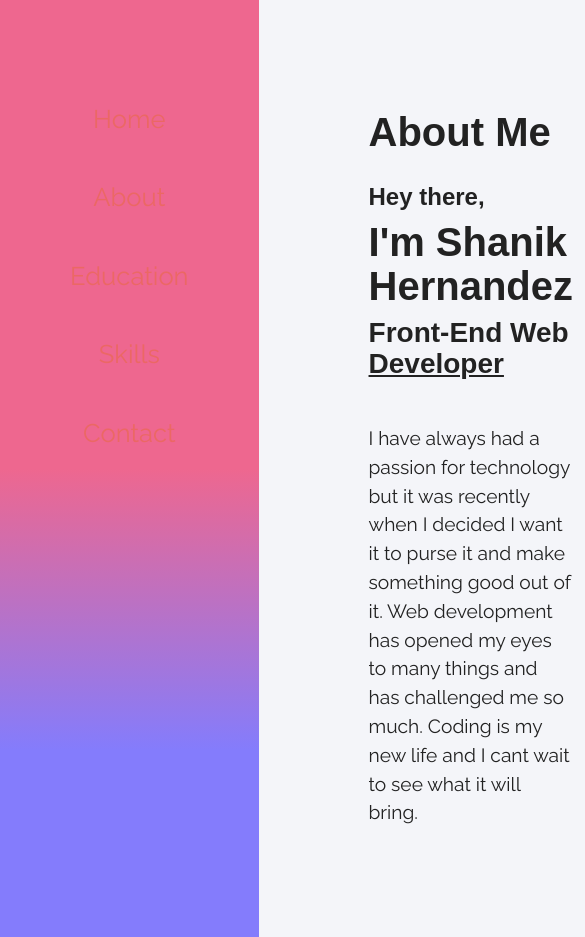
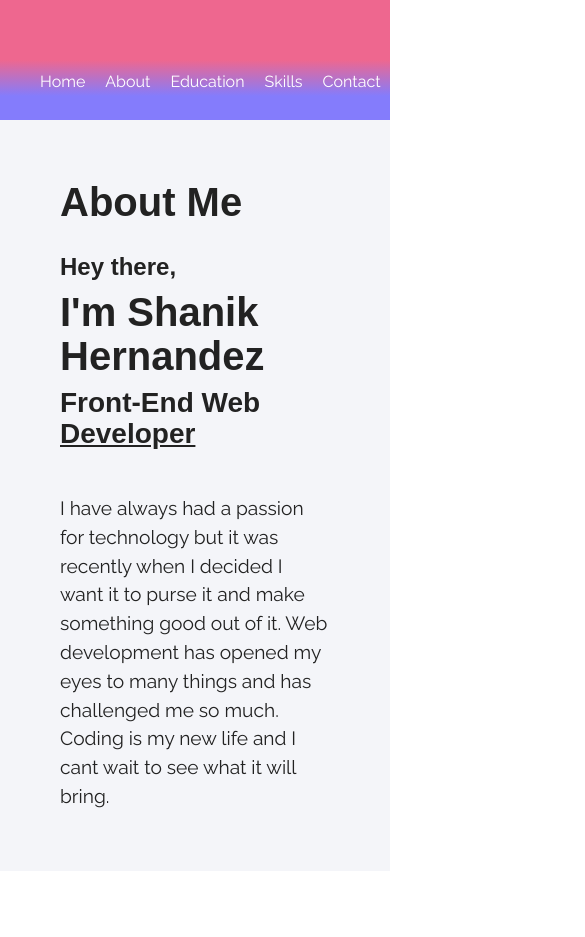
Before and after one commit to shanik1320/Portfolio, a React (Create React App) app: page /about in a window 390 px wide. Shown: the top 937 px of the page, 585 px wide, since content can reach past the window. After the commit the page ends 871 px from the top, so only its background shows below. Built offline with nearby package versions, Linux system fonts and the light colour scheme; a web font is replaced by a local one.

Commit message:
minor details fixed

```diff
--- a/src/App.css
+++ b/src/App.css
@@ -1,3 +1,6 @@
+
+
+
 @import url('https://fonts.googleapis.com/css?family=Raleway:300,400,500,700&display=swap');
 :root{
   --sidebar-flex:1.5;
@@ -6,88 +9,159 @@
   --fontsize-nav:1.6rem;
   --typing-font:3rem;
 }
-
-* {
+*
+{
   margin:0;
   padding: 0;
 }
-body {
+body{
   font-family: 'Raleway';
 }
-
-.App {
+.App
+{
   display: flex;
   width: 100vw;
   min-height: 100vh;
 }
-/* .condiv class is for the right side content container*/
-.condiv {
+nav
+{
+  padding:60px 30px 0px 30px ;
+  flex:var(--sidebar-flex);
+  background: rgb(238,103,143);
+  background: linear-gradient(180deg, rgba(238,103,143,1) 50%, rgba(132,124,252,1) 80%);
+}
+.condiv
+{
   padding: 100px ;
   background-color: #f4f5f9;
   flex:var(--condiv-flex);
 }
 
-nav {
-padding:60px 30px 0px 30px ;
-flex:var(--sidebar-flex);
-background: rgb(238,103,143);
-background: linear-gradient(180deg, rgba(238,103,143,1) 50%, rgba(132,124,252,1) 80%);
+.home
+{
+  display: flex;
+  justify-content: center;
+  flex-direction: column;
+  align-items: center;
+
+}
+.profilepic
+{
+  border-radius: 50%;
+  width: 200px;
+  margin: 30px;
+}
+.typingeffect
+{
+  font-size: var(--typing-font);
+  margin-bottom: 30px;
 }
 
-nav ul {
+nav ul{
   font-size:var(--fontsize-nav) ;
   text-align: center;
   list-style-type: none;
   text-decoration: none;
   color: white !important;
 }
-
-nav ul li {
+nav ul li
+{
   margin:40px;
 }
 
-/* css for active class */
-.active {
-font-weight: bolder;
+a
+{
+  text-decoration: none;
+  color: white;
 }
 
-.social {
+.subtopic
+{
+  margin:10px 10px 30px 10px !important;
+}
+p{
+  font-size: var(--fontsize-p);
+}
+h1,h2,h3,h4,p{
+  margin: 10px;
+}
+.social
+{
   position: absolute;
   margin-top: 20px;
   display: flex;
   bottom: 60px;
 }
-
-.social i {
+.social i
+{
   padding-right: 30px;
   font-size: 25px;
   color: #9a9b9c;
 }
-
-.social i:hover {
+.social i:hover
+{
   color: #ffffff;
 }
-
-.subtopic {
-margin:10px 10px 30px 10px !important;
-}
-
-p {
-font-size: var(--fontsize-p);
-}
-
-h1,h2,h3,h4,p {
-margin: 10px;
-}
-
-.widecard {
+.widecard
+{
   border:0px solid #9a9b9c;
   display: flex;
   margin:30px 0px 30px 0px;
 }
-
-.widecard:hover {
+.widecard:hover
+{
   color: #1b1d20;
   background-color: #ffffff;
   box-shadow: 0 10px 20px rgba(0,0,0,0.19), 0 6px 6px rgba(0,0,0,0.23);
 }
+.active
+{
+  font-weight: bolder;
+}
+.skills ul li
+{
+  list-style-type:none;
+  margin:30px;
+}
+
+@media all and (max-width: 450px) {
+  :root {
+    --fontsize-nav:1rem;
+    --sidebar-flex:0;
+    --typing-font:2rem;
+  }
+  .App
+  {
+    flex-direction: column;
+  }
+  .sidebar
+  {
+    padding: 30px;
+    background: rgb(238,103,143);
+    background: linear-gradient(90deg, rgba(238,103,143,1) 50%, rgba(132,124,252,1) 80%);
+  }
+  .condiv
+  {
+    padding: 50px ;
+  }
+  nav ul
+  {
+    display: flex;
+  }
+  nav ul li
+  {
+    margin: 10px;
+  }
+  .social
+  {
+    left:0;
+    width: 100vw;
+    display: flex;
+    justify-content: space-around;
+    bottom: 30px;
+  }
+  .social i
+  {
+    padding-right: 0px;
+  }
+}
--- a/src/Components/Navbar.js
+++ b/src/Components/Navbar.js
@@ -1,32 +1,36 @@
 import React, { Component } from 'react';
 import Navitem from './Navitem';
+
 class Navbar extends Component {
-    constructor(props) {
+    constructor(props)
+    {
         super(props);
-        this.state = {
-            'NavItemActive': ''
+        this.state={
+            'NavItemActive':''
         }
     }
-    activeitem = (x) => {
-        if (this.state.NavItemActive.length > 0) {
+    activeitem=(x)=>
+    {
+        if(this.state.NavItemActive.length>0){
             document.getElementById(this.state.NavItemActive).classList.remove('active');
         }
-        this.setState({ 'NavItemId': x }, () => {
+        this.setState({'NavItemActive':x},()=>{
             document.getElementById(this.state.NavItemActive).classList.add('active');
         });
     };
     render() {
         return (
             <nav>
-                <ul>
-                    <Navitem item="Home" tolink="/" activec={this.activeitem}></Navitem>
-                    <Navitem item="About" tolink="/about" activec={this.activeitem}></Navitem>
-                    <Navitem item="Education" tolink="/education" activec={this.activeitem}></Navitem>
-                    <Navitem item="Skills" tolink="/skills" activec={this.activeitem}></Navitem>
-                    <Navitem item="Contact" tolink="/contact" activec={this.activeitem}></Navitem>
-                </ul>
+            <ul>
+            <Navitem item="Home" tolink="/"  activec={this.activeitem}></Navitem>
+            <Navitem item="About" tolink="/about"  activec={this.activeitem}></Navitem>
+            <Navitem item="Education" tolink="/education"  activec={this.activeitem}></Navitem>
+            <Navitem item="Skills" tolink="/skills"  activec={this.activeitem}></Navitem>
+            <Navitem item="Contact" tolink="/contact"  activec={this.activeitem}></Navitem>
+            </ul>
             </nav>
-        )
+            )
+        }
     }
-}
-export default Navbar
+
+    export default Navbar;
--- a/src/Components/Social.js
+++ b/src/Components/Social.js
@@ -16,4 +16,4 @@ class Social extends Component {
         )
     }
 }
-export default Social
+export default Social;
--- a/src/Contents/About.js
+++ b/src/Contents/About.js
@@ -14,9 +14,9 @@ class About extends Component {
                     I decided I want it to purse it and make something good out of it.
                     Web development has opened my eyes to many things and has challenged me
                     so much. Coding is my new life and I cant wait to see what it will bring.
-</p>
+                    </p>
             </div>
         )
     }
 }
-export default About
+export default About;
--- a/src/Contents/Education.js
+++ b/src/Contents/Education.js
@@ -7,7 +7,7 @@ class Education extends Component {
         return (
             <div className="condiv">
                 <h1 className="subtopic">My Education</h1>
-                <Widecard title="Web Developer certificate" where="University of Central Florid" from="March 2020" to="May 2020" />
+                <Widecard title="Web Developer certificate" where="University of Central Florida" from="March 2020" to="May 2020" />
                 <Widecard title="High school diploma" where="Oak Ridge High" from="2007" to="2011" />
             </div>
         )
--- a/src/Contents/Home.js
+++ b/src/Contents/Home.js
@@ -16,4 +16,4 @@ class Home extends Component {
         )
     }
 }
-export default Home
+export default Home;
```
Lines whose indentation alone changed are shown as unchanged.
